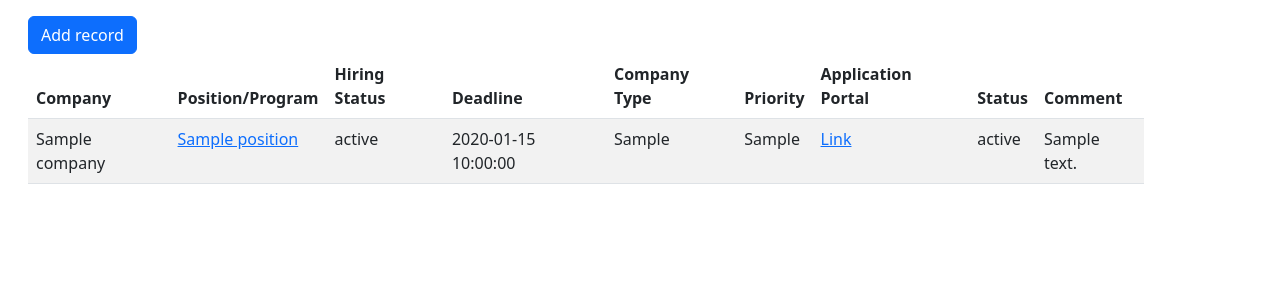
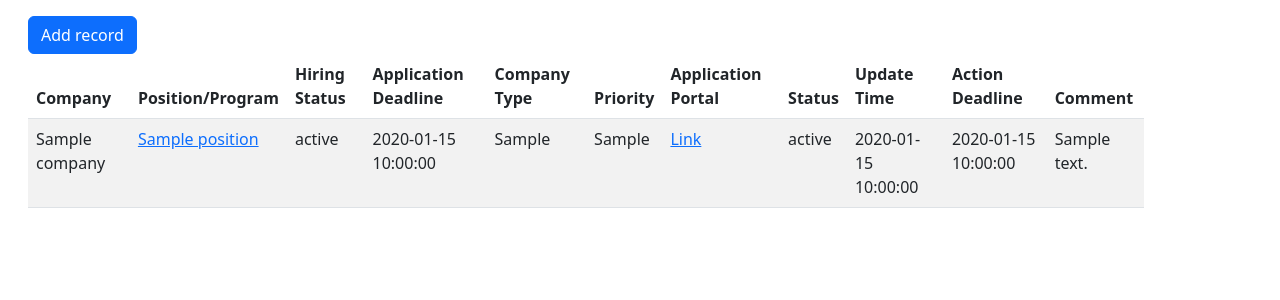
Before and after one commit to HarrisShen/app_tracker, a Flask app: template templates/home.html in a window 1280 px wide. Shown: the part 56-356 px from the top of the page. Run offline with Flask 2, Linux system fonts and the light colour scheme; the template is opened without the code that fills it: most values are stand-ins (such as "Sample title", 1, 10 or a date in 2020); some libraries are stand-ins or nearby versions.

Commit message:
1. Change database schema 2. Add edit function to table cells (incomplete)

```diff
--- a/app.py
+++ b/app.py
@@ -26,9 +26,14 @@ def homepage():
         db.row_factory = sqlite3.Row
 
         cur = db.cursor()
-        cur.execute("select * from job_info")
-
+        cur.execute("SELECT * FROM job_info")
         rows = cur.fetchall()
+        for i, row in enumerate(rows):
+            update_id = row["last_status_update"]
+            cur.execute("SELECT app_status, update_time, action_deadline FROM app_status_log WHERE update_id=(?)", (update_id,))
+            status_info = cur.fetchone()
+            keys, vals = row.keys() + status_info.keys(), list(row) + list(status_info)
+            rows[i] = {k: v for k, v in zip(keys, vals)}
         rows = reversed(rows)
     return render_template("home.html", rows=rows)
 
--- a/init_tables.py
+++ b/init_tables.py
@@ -7,5 +7,5 @@ def init_db(db):
     db.close()
 
 if __name__ == "__main__":
-    con = sqlite3.connect("app_data.sqlite")
+    con = sqlite3.connect("test_app_data.sqlite")
     init_db(con)
--- a/static/home.js
+++ b/static/home.js
@@ -62,11 +62,44 @@ function childElementSum(nodeList) {
     ).reduce((a,b) => a + b, 0);
 }
 
+function addEditableEvent() {
+    let editButton = document.createElement("button");
+    editButton.setAttribute("type", "button");
+    editButton.setAttribute("class", "bt bt-outline-second");
+    let icon = document.createElement("i");
+    icon.setAttribute("class", "bi bi-pencil-square");
+    editButton.appendChild(icon);
+    let tdEditable = document.body.getElementsByClassName('td-editable');
+    tdEditable = Array.from(tdEditable);
+    tdEditable.forEach((element) => {
+        element.addEventListener('onmouseover', () => {
+            element.appendChild(editButton);
+        });
+        element.addEventListener('onmouseout', () => {
+            element.removeChild(editButton);
+        })
+    })
+}
+
 $(document).ready(function(){
     $(document).click(function(){
         let text_box = $('.tdNote').find('textarea');
         let td_to_revert = text_box.parent();
         td_to_revert.html(text_box.val());
+    })
+
+    let editButton = document.getElementById("div-edit-button").children[0].cloneNode(true);
+    let tdEditable = document.body.getElementsByClassName('td-editable');
+    tdEditable = Array.from(tdEditable);
+    tdEditable.forEach((element) => {
+        element.addEventListener('mouseover', () => {
+            console.log("over");
+            element.appendChild(editButton);
+        });
+        element.addEventListener('mouseleave', () => {
+            console.log("out");
+            element.removeChild(editButton);
+        })
     })
 
     let tdStatus = document.body.getElementsByClassName('tdStatus');
--- a/templates/addnew.html
+++ b/templates/addnew.html
@@ -1,6 +1,6 @@
 {% extends 'base.html' %}
 
-{% block title%}Application Tracker - Update{% endblock %}
+{% block title%}Application Tracker - New Position{% endblock %}
 
 {% block content%}
     <h3>Job Application Update</h3>
--- a/templates/home.html
+++ b/templates/home.html
@@ -18,24 +18,28 @@
             <th scope="col">Company</th>
             <th scope="col">Position/Program</th>
             <th scope="col">Hiring Status</th>
-            <th scope="col">Deadline</th>
+            <th scope="col">Application Deadline</th>
             <th scope="col">Company Type</th>
             <th scope="col">Priority</th>
             <th scope="col">Application Portal</th>
             <th scope="col">Status</th>
+            <th scope="col">Update Time</th>
+            <th scope="col">Action Deadline</th>
             <th scope="col">Comment</th>
         </thead>
         {% for row in rows %}
         <tr>
             <td class="tdComp">{{row["company"]}}</td>
-            <td class="tdPos"><a href="{{ row['weblink'] }}" target="_blank">{{row["position"]}}</a></td>
-            <td>{{row["posting_status"]}}</td>
-            <td>{{row["deadline"]}}</td>
-            <td>{{row["company_type"]}}</td>
-            <td>{{row["app_priority"]}}</td>
-            <td>{% if row['app_portal'] %}<a href="{{row['app_portal']}}" target="_blank">Link</a>{% endif %}</td>
-            <td class="tdStatus">{{row["app_status"]}}</td>
-            <td class="tdNote">{{row['note']}}</td>
+            <td class="tdPos"><a href="{{ row['pos_link'] }}" target="_blank">{{row["position"]}}</a></td>
+            <td class="td-editable">{{row["posting_status"]}}</td>
+            <td class="td-editable">{{row["deadline"]}}</td>
+            <td class="td-editable">{{row["company_type"]}}</td>
+            <td class="td-editable">{{row["app_priority"]}}</td>
+            <td class="td-editable">{% if row['app_portal'] %}<a href="{{ row['app_portal'] }}" target="_blank">Link</a>{% endif %}</td>
+            <td class="td-editable tdStatus">{{row["app_status"]}}</td>
+            <td class="td-editable">{{row["update_time"]}}</td>
+            <td class="td-editable">{{row["action_deadline"]}}</td>
+            <td class="td-editable tdNote">{{row['note']}}</td>
         </tr>
         {% endfor %}
     </table>
@@ -63,6 +67,15 @@
         <textarea class="form-control update update-note" name = "note" aria-label="update-note"></textarea>
     </div>
 
+    <div class="hidden" id="div-edit-button" hidden>
+        <button type="button" class="btn btn-secondary">
+            <svg xmlns="http://www.w3.org/2000/svg" width="16" height="16" fill="currentColor" class="bi bi-pencil-square" viewBox="0 0 16 16">
+                <path d="M15.502 1.94a.5.5 0 0 1 0 .706L14.459 3.69l-2-2L13.502.646a.5.5 0 0 1 .707 0l1.293 1.293zm-1.75 2.456-2-2L4.939 9.21a.5.5 0 0 0-.121.196l-.805 2.414a.25.25 0 0 0 .316.316l2.414-.805a.5.5 0 0 0 .196-.12l6.813-6.814z"/>
+                <path fill-rule="evenodd" d="M1 13.5A1.5 1.5 0 0 0 2.5 15h11a1.5 1.5 0 0 0 1.5-1.5v-6a.5.5 0 0 0-1 0v6a.5.5 0 0 1-.5.5h-11a.5.5 0 0 1-.5-.5v-11a.5.5 0 0 1 .5-.5H9a.5.5 0 0 0 0-1H2.5A1.5 1.5 0 0 0 1 2.5v11z"/>
+            </svg>
+        </button>
+    </div>
+
     <script>
         function get_url_update() {
             return "{{ url_for('update') }}";
```
Also changed, not shown: schema.sql (+18 -8 lines).
